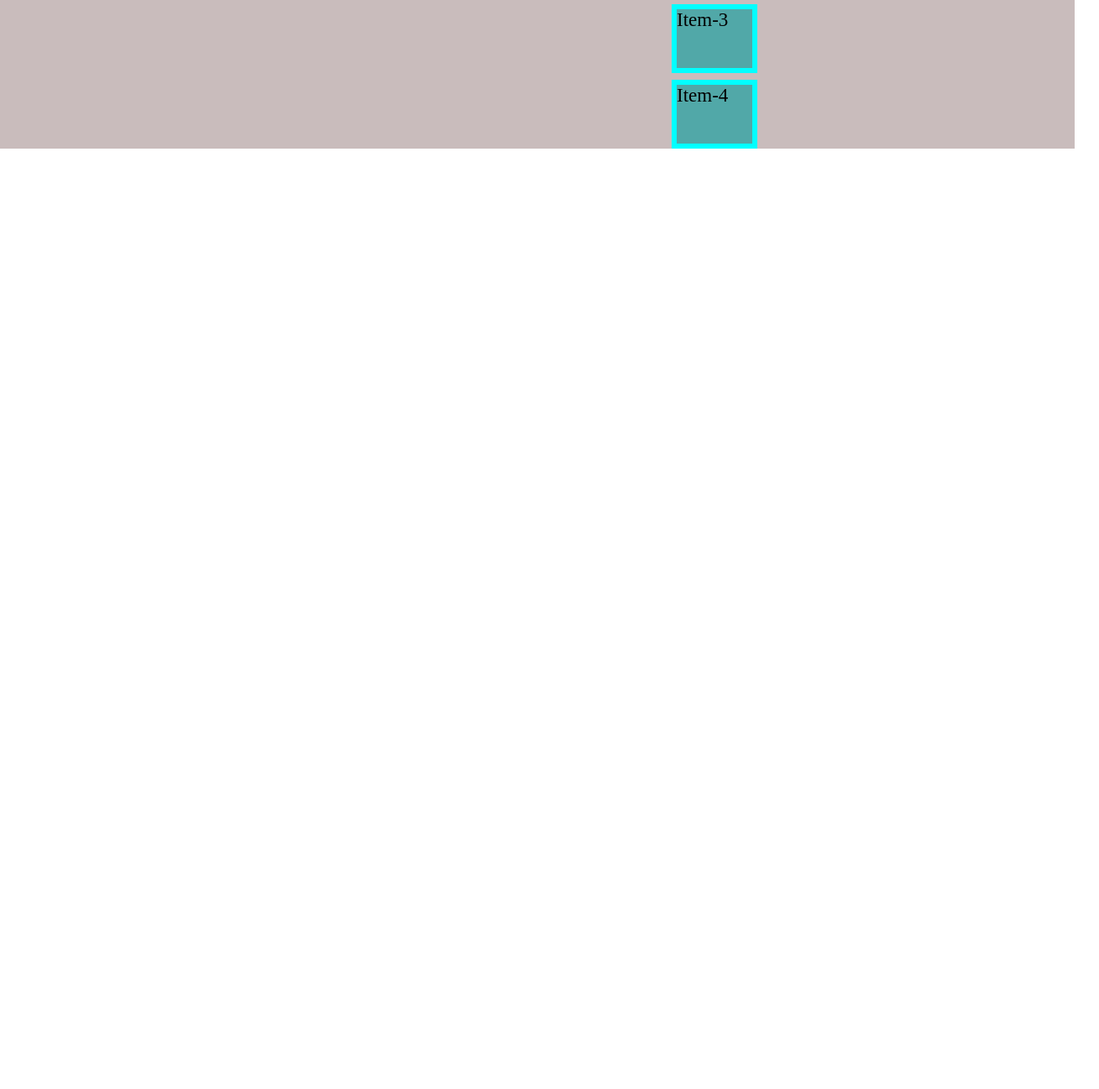
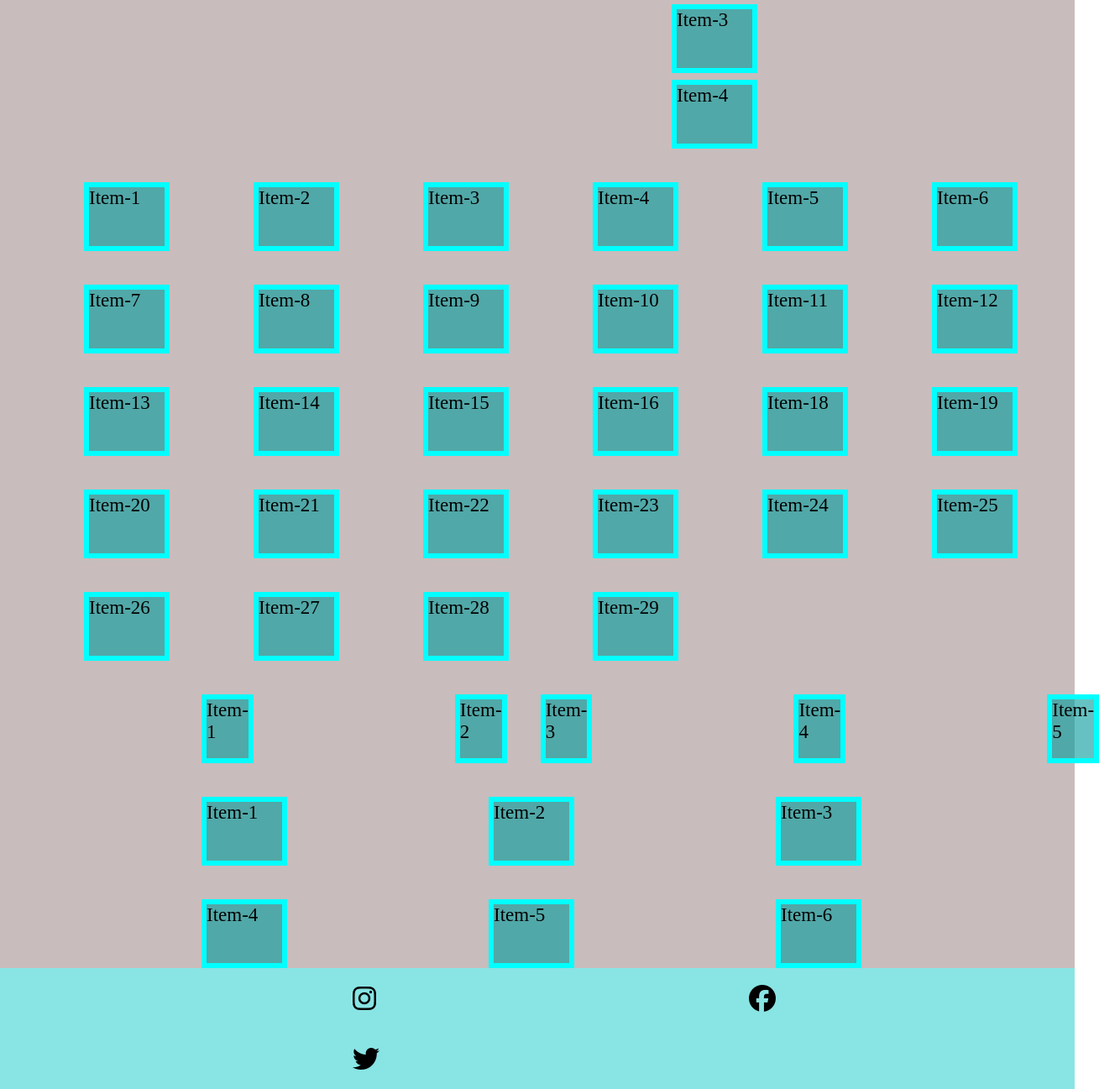
Before and after one commit to Prabhatm09/assignment-11, a plain HTML site: page index.html in a window 1280 px wide. Shown: the part 1066-2363 px from the top of the page at 84% size, 1309 px wide, since content can reach past the window. Before the commit the page ends 1243 px from the top, so only its background shows below. Drawn offline with Linux system fonts and the light colour scheme.

Commit message:
position

```diff
--- a/index.html
+++ b/index.html
@@ -5,6 +5,7 @@
     <meta http-equiv="X-UA-Compatible" content="IE=edge">
     <meta name="viewport" content="width=device-width, initial-scale=1.0">
     <title>Revision of Position</title>
+    <script src="https://kit.fontawesome.com/f0511d0431.js" crossorigin="anonymous"></script>
     <link rel="stylesheet" href="style.css">
 </head>
 <body>
@@ -85,6 +86,64 @@
                 <div class="child">Item-4</div>
             </div>
         </section>
+        <section class="sec-4">
+            <div class="parent-6">
+                <div class="child">Item-1</div>
+                <div class="child">Item-2</div>
+                <div class="child">Item-3</div>
+                <div class="child">Item-4</div>
+                <div class="child">Item-5</div>
+                <div class="child">Item-6</div>
+                <div class="child">Item-7</div>
+                <div class="child">Item-8</div>
+                <div class="child">Item-9</div>
+                <div class="child">Item-10</div>
+                <div class="child">Item-11</div>
+                <div class="child">Item-12</div>
+                <div class="child">Item-13</div>
+                <div class="child">Item-14</div>
+                <div class="child">Item-15</div>
+                <div class="child">Item-16</div>
+                <div class="child">Item-18</div>
+                <div class="child">Item-19</div>
+                <div class="child">Item-20</div>
+                <div class="child">Item-21</div>
+                <div class="child">Item-22</div>
+                <div class="child">Item-23</div>
+                <div class="child">Item-24</div>
+                <div class="child">Item-25</div>
+                <div class="child">Item-26</div>
+                <div class="child">Item-27</div>
+                <div class="child">Item-28</div>
+                <div class="child">Item-29</div>
+            </div>
+        </section>
+        <section class="sec-5">
+            <div class="parent-7">
+                <div class="child">Item-1</div>
+                <div class="child">Item-2</div>
+                <div class="child-hero">Item-3</div>
+                <div class="child">Item-4</div>
+                <div class="child">Item-5</div>
+            </div>
+        </section>
+        <section class="sec-6">
+            <div class="parent-8">
+                <div class="child">Item-1</div>
+                <div class="child">Item-2</div>
+                <div class="child">Item-3</div>
+                <div class="child">Item-4</div>
+                <div class="child">Item-5</div>
+                <div class="child">Item-6</div>
+            </div>
+        </section>
+        <footer class="foot">
+            <div class="icon">
+                <a href=""><i class="fa-brands fa-instagram"></i></a>
+                <a href=""><i class="fa-brands fa-facebook"></i></a>
+                <a href=""><i class="fa-brands fa-twitter"></i></a>
+            </div>
+        </footer>
     </main>
     </body>
     </html>
--- a/style.css
+++ b/style.css
@@ -114,3 +114,74 @@ h4 {
     border: 6px solid aqua;
     background-color: rgba(5, 156, 156, 0.61) ;
 }
+.sec-4{
+    background-color: rgb(201, 188, 188);
+}
+.parent-6{
+    display: flex;
+    flex-wrap: wrap;
+
+
+}
+.parent-6>.child{
+
+    margin-top: 40px;
+    width: 90px;
+    height: 70px;
+    font-size: 23px;
+    border: 6px solid aqua;
+    background-color: rgba(5, 156, 156, 0.61) ;
+}
+.sec-5{
+    background-color: rgb(201, 188, 188);
+}
+.parent-7{
+    display: flex;
+}
+.parent-7>.child{
+    margin-left: 240px;
+    margin-top: 40px;
+    width: 90px;
+    height: 70px;
+    font-size: 23px;
+    border: 6px solid aqua;
+    background-color: rgba(5, 156, 156, 0.61) ;
+}
+.parent-7>.child-hero{
+    margin-left: 40px;
+    margin-top: 40px;
+    width: 220px;
+    height: 70px;
+    font-size: 23px;
+    border: 6px solid aqua;
+    background-color: rgba(5, 156, 156, 0.61) ;
+}
+.sec-6{
+    background-color: rgb(201, 188, 188);
+}
+.parent-8{
+    display: flex;
+    flex-wrap: wrap;
+}
+.parent-8>.child{
+    margin-left: 240px;
+    margin-top: 40px;
+    width: 90px;
+    height: 70px;
+    font-size: 23px;
+    border: 6px solid aqua;
+    background-color: rgba(5, 156, 156, 0.61) ;
+}
+.foot{
+    display: flex;
+    background-color: rgb(137, 228, 228);
+
+}
+.icon a{ color: black;
+   margin-left: 400px;
+   font-size: 23px;
+}
+.icon i{
+    font-size: 32px;
+    padding: 20px;
+}
```
